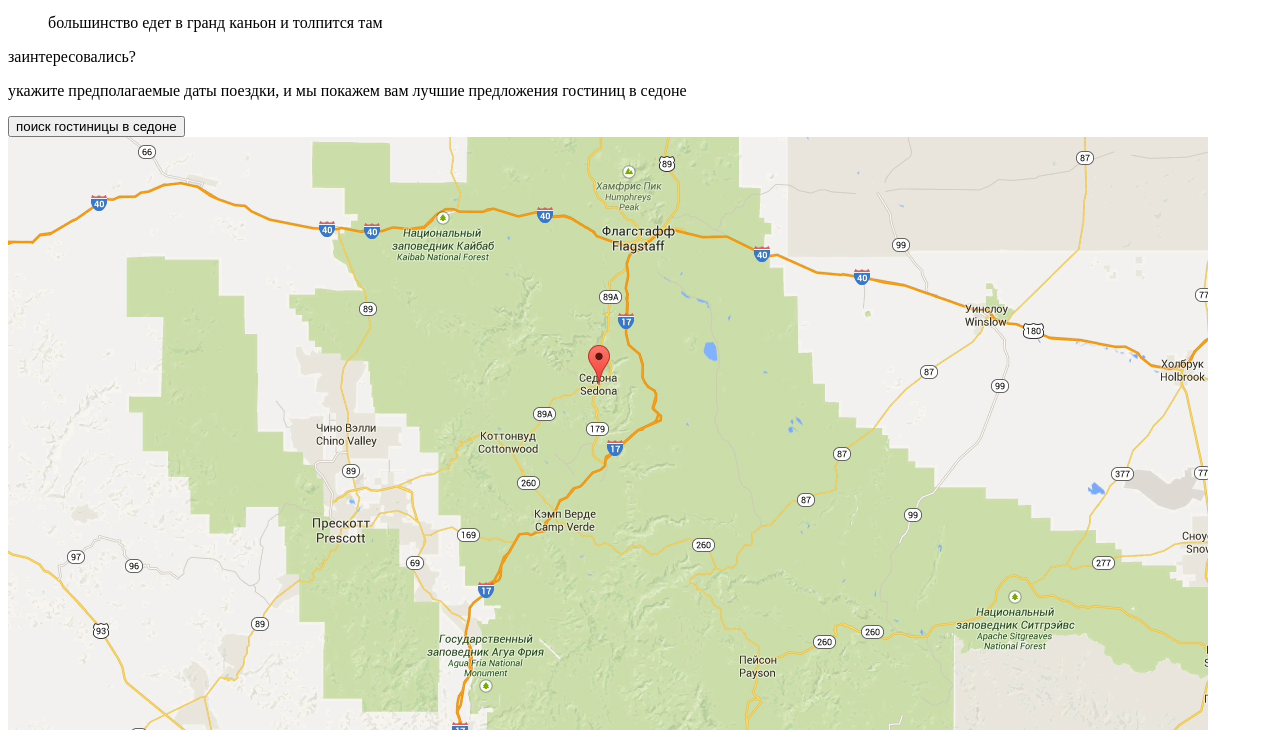
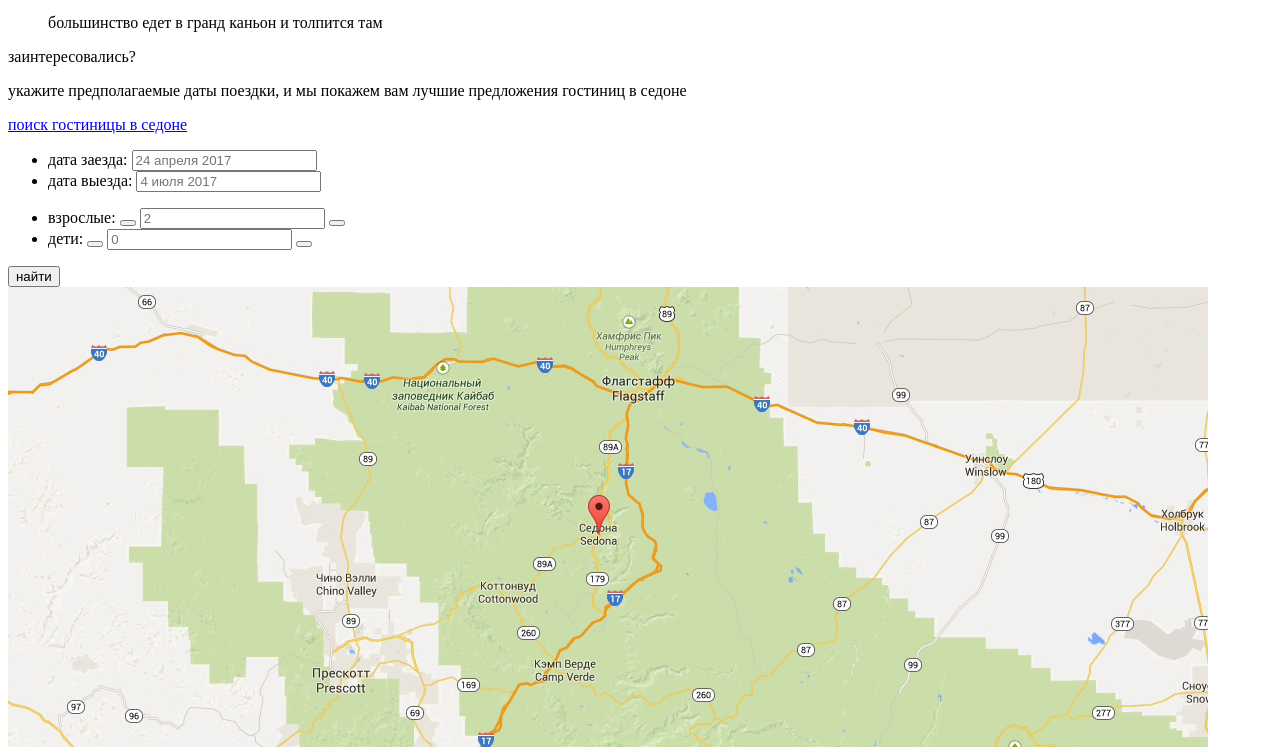
Before and after one commit to sarabsofy/1051277-sedona-26, a plain HTML site: page index.html in a window 1280 px wide. Shown: the part 2657-3404 px from the top of the page. Drawn offline with Linux system fonts and the light colour scheme.

Commit message:
формы

```diff
--- a/index.html
+++ b/index.html
@@ -86,8 +86,38 @@
       <section class="hotels">
         <span>заинтересовались?</span>
         <p>укажите предполагаемые даты поездки, и мы покажем вам лучшие предложения гостиниц в седоне</p>
-        <button class="popup-btn">поиск гостиницы в седоне</button>
-        <form></form>
+        <a href="#" class="popup-btn">поиск гостиницы в седоне</a>
+        <form class="hotel-search">
+          <ul class="hotel-date">
+            <li>
+              <label>
+                дата заезда:
+                <input type="text" name="arrival" placeholder="24 апреля 2017" class="date" value="">
+              </label>
+            </li>
+            <li>
+              <label>
+                дата выезда:
+                <input type="text" name="departure" placeholder="4 июля 2017" class="date" value="">
+              </label>
+            </li>
+          </ul>
+          <ul class="hotel-people">
+            <li>
+              <label for="adults">взрослые:</label>
+              <button class="minus"></button>
+              <input type="number" name="adults" placeholder="2" id="adults" value="">
+              <button class="plus"></button>
+            </li>
+            <li>
+              <label for="children">дети:</label>
+              <button class="minus"></button>
+              <input type="number" name="children" placeholder="0" id="children" value="">
+              <button class="minus"></button>
+            </li>
+          </ul>
+          <input type="submit" value="найти" class="form-submit">
+        </form>
       </section>
       <section class="map">
         <img src="img/map.jpg" alt="" width="1200" height="593">
@@ -98,13 +128,13 @@
     <div class="container">
       <p class="hashtag">#visitsedona</p>
       <ul class="contacts">
-        <li><a href="#" class="social-button btn-tw"><img src="img/twitter.svg" alt="Twitter" width="17" height="15"></a></li>
-        <li><a href="#" class="social-button btn-fb"><img src="img/fb-icon.svg" alt="Facebook" width="12" height="22"></a></li>
-        <li><a href="#" class="social-button btn-YT"><img src="img/youtube.svg" alt="YouTube" width="20" height="16"></a></li>
+        <li><a href="#" class="social-button btn-tw" aria-label="twitter"><img src="img/twitter.svg" alt="Twitter" width="17" height="15"></a></li>
+        <li><a href="#" class="social-button btn-fb" aria-label="Facebook"><img src="img/fb-icon.svg" alt="Facebook" width="12" height="22"></a></li>
+        <li><a href="#" class="social-button btn-YT" aria-label="YouTube"><img src="img/youtube.svg" alt="YouTube" width="20" height="16"></a></li>
       </ul>
       <div class="footer-copyright">
         <p>website by</p>
-        <a class="button" href="https://htmlacademy.ru"><img src="img/logo-htmlacademy.svg" alt="HTML Academy" width="115" height="41"></a>
+        <a class="button" href="https://htmlacademy.ru" aria-label="HTML Academy"><img src="img/logo-htmlacademy.svg" alt="HTML Academy" width="115" height="41"></a>
       </div>
     </div>
   </footer>
```
Also changed, not shown: catalog.html (+9 -9 lines).
